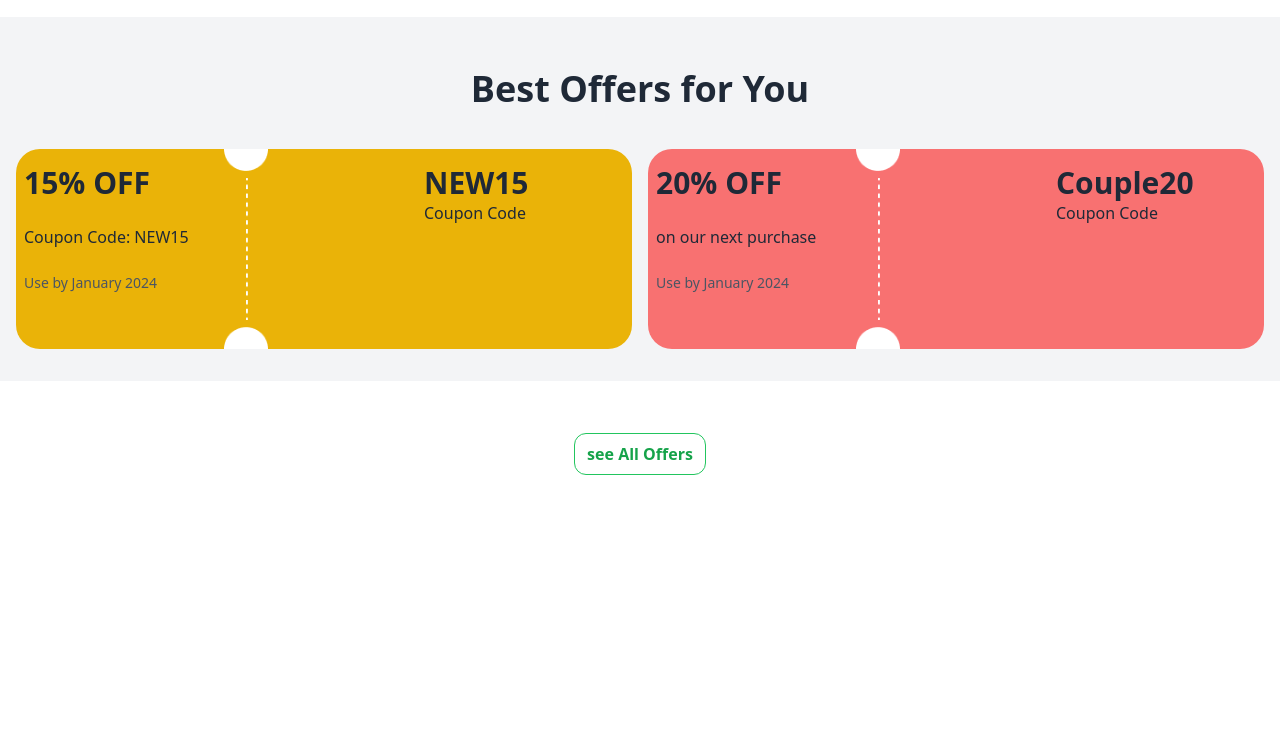
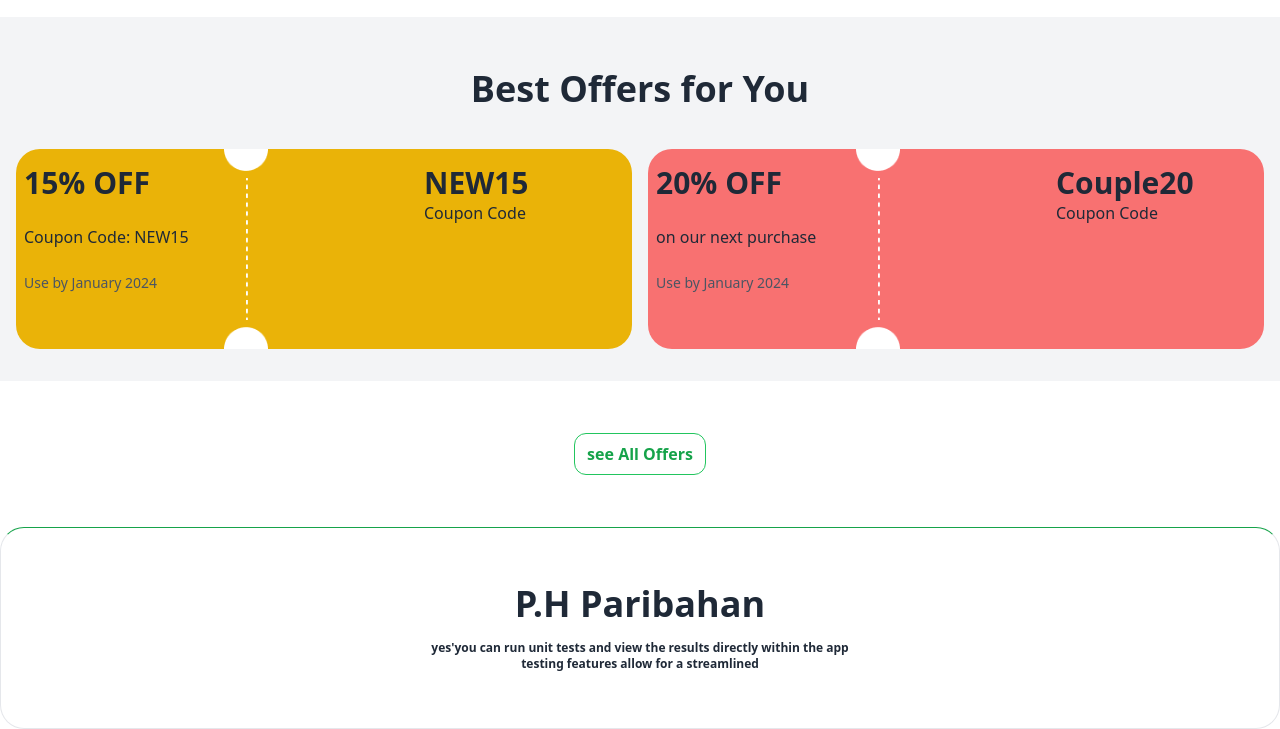
Before and after one commit to ibrahim01995/bus-ticket-projects-, a plain HTML site: page index.html in a window 1280 px wide. Shown: the part 995-1724 px from the top of the page. Before the commit the page ends 1502 px from the top, so only its background shows below. Drawn offline with nearby package versions, Linux system fonts and the light colour scheme.

Commit message:
paribahan-section

```diff
--- a/index.html
+++ b/index.html
@@ -143,6 +143,13 @@
       class="bg-white text-green-600 hover:bg-blue-400 font-bold py-2 px-3 mt-5 rounded-xl border border-green-500">see
       All Offers</button>
   </div>
+  <!-- paribahan-section -->
+  <section class="container mx-auto px-4 py-4 border border-t-green-600 rounded-3xl mt-5">
+    <h3 class="text-4xl font-bold mb-4 text-center mt-10">P.H Paribahan</h3>
+    <p class="text-xs font-bold mb-10 text-center">yes'you can run unit tests and view the results directly within the
+      app <br>testing features allow for a
+      streamlined</p>
+  </section>
   <script src="project.js"></script>
 </body>
 
```
